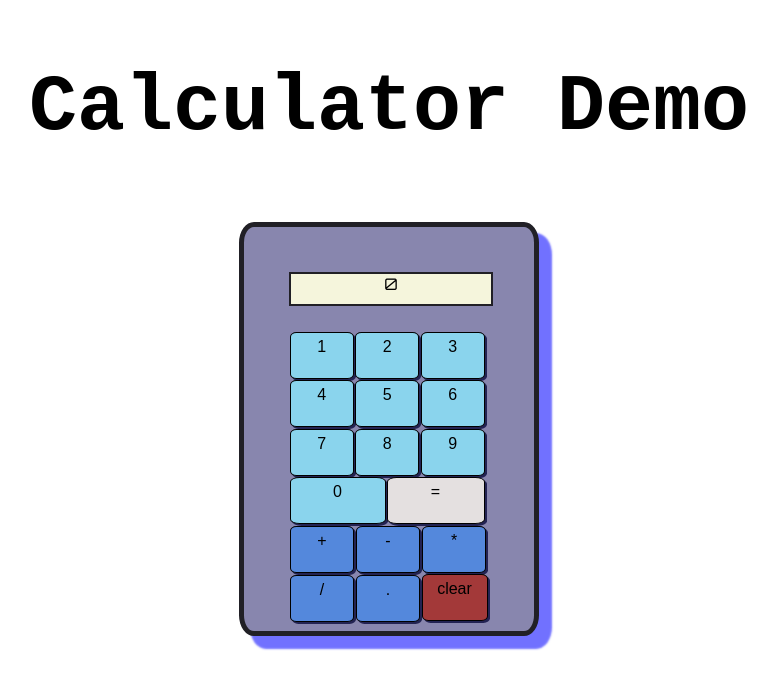
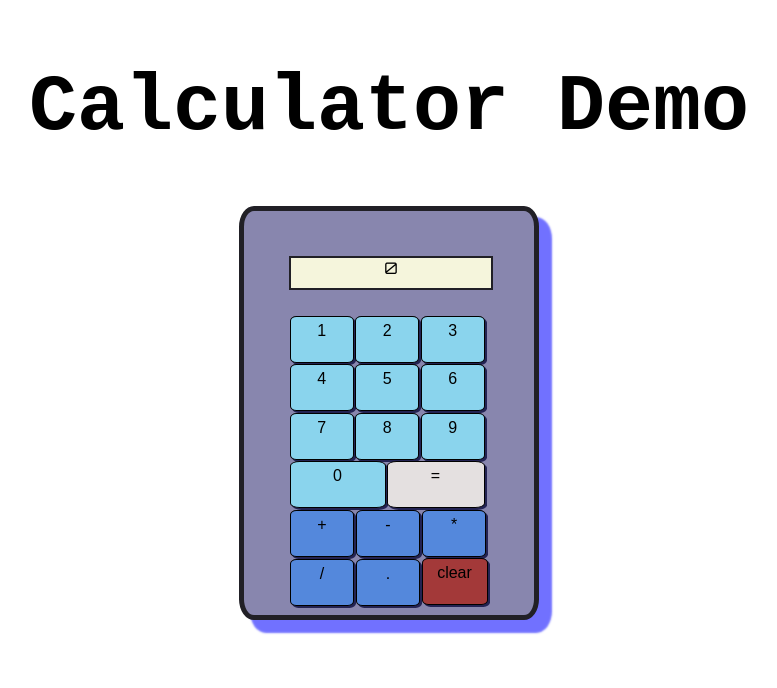
Before and after one commit to gregoryMD/calculator-demo, a React (Create React App) app: page / in a window 1280 px wide. Shown: the top 688 px of the page, without its empty margins (251-1028 px from the left). Built offline with nearby package versions, Linux system fonts and the light colour scheme.

Commit message:
readme updated

```diff
--- a/src/App.css
+++ b/src/App.css
@@ -36,7 +36,6 @@
 h1 {
   font-family: "Courier New", Courier, monospace;
   font-size: 5rem;
-  padding: 0 0 1rem 0;
 }
 
 /*BUTTON STYLES/////////////////////////*/
```
Also changed, not shown: 1 other file (tests, documents, lock files or other folders).
